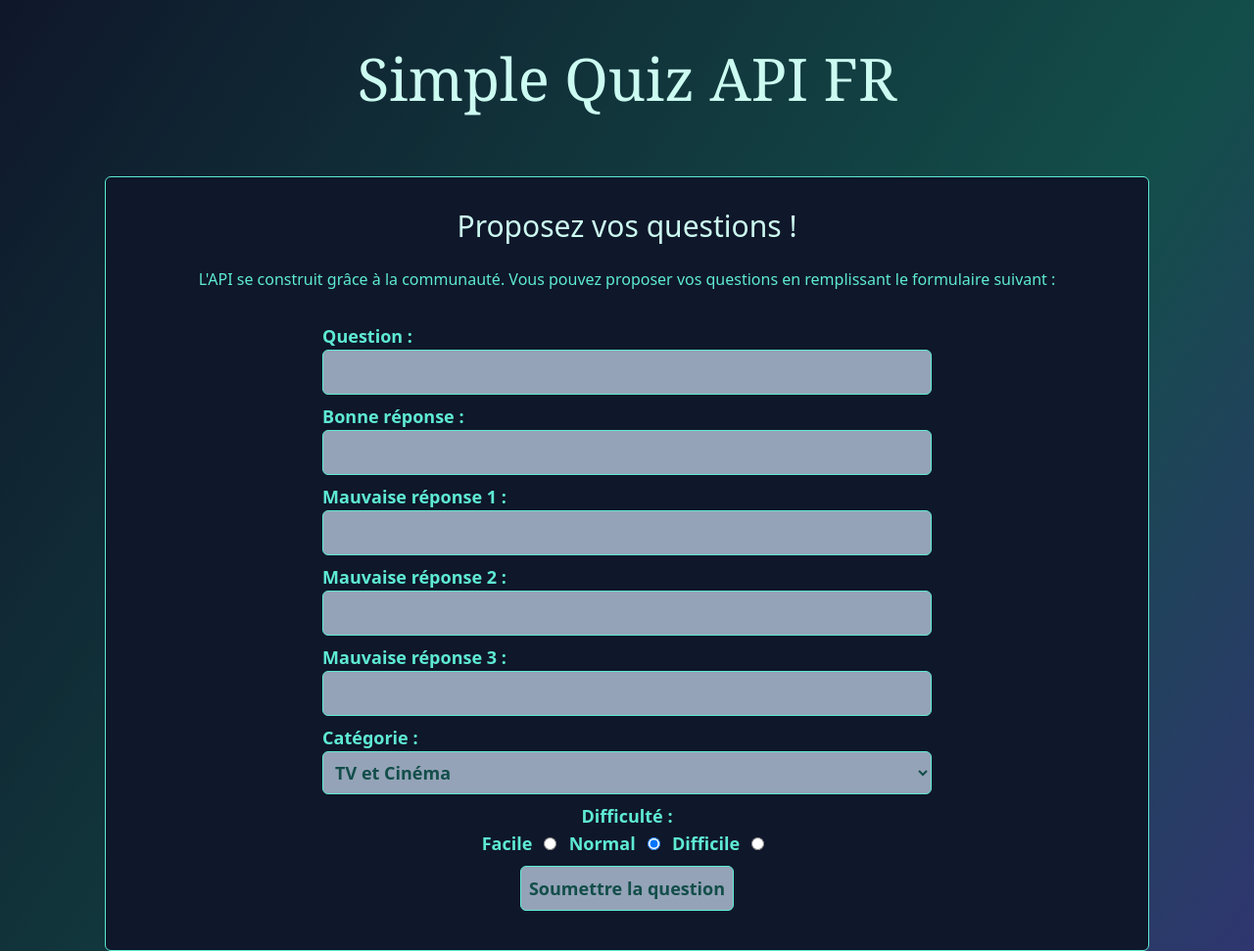
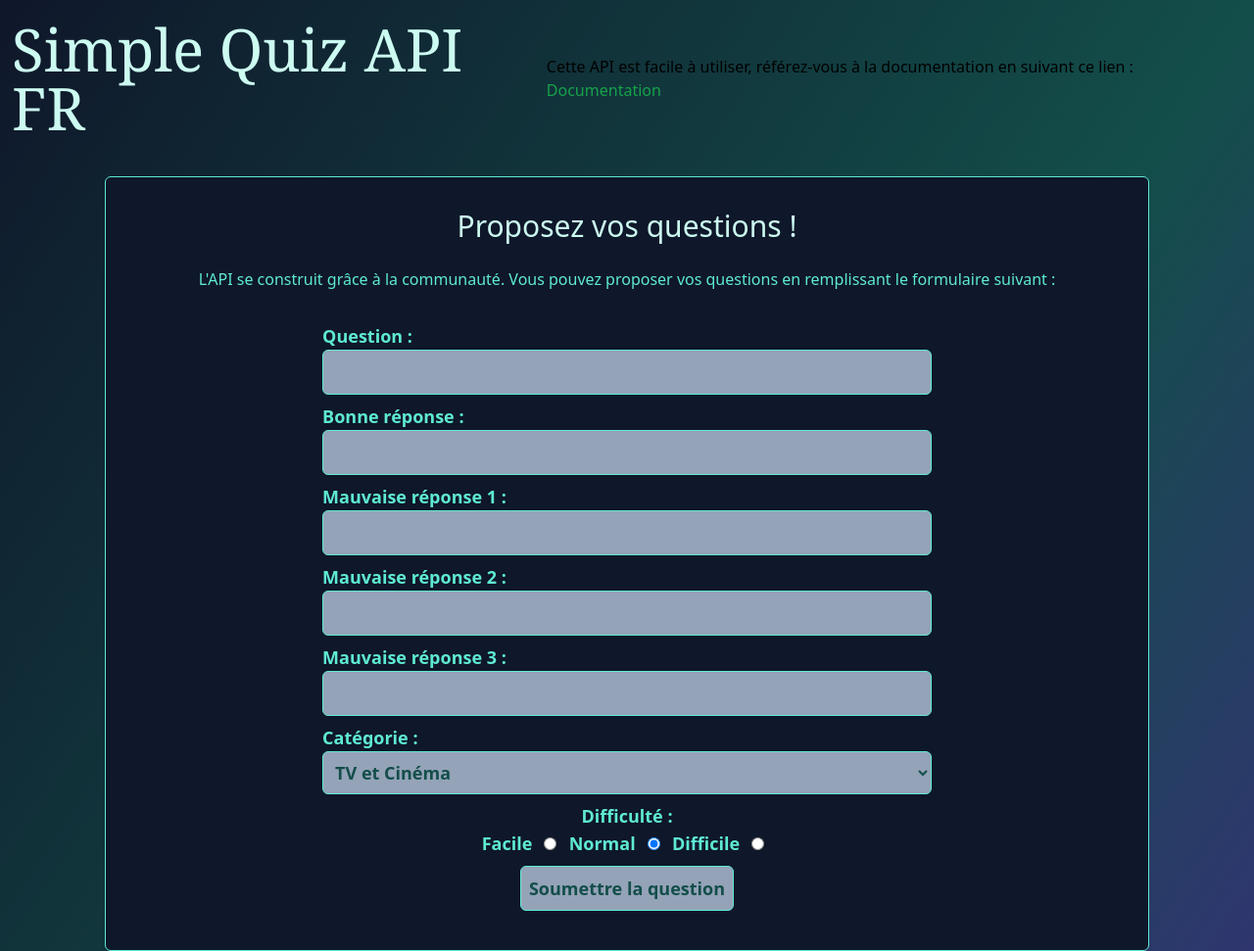
Before and after one commit to Eromnoj/quizAPI, a website: page public/index.html in a window 1280 px wide. Shown: the top 971 px of the page at 98% size. Drawn offline with nearby package versions, Linux system fonts and the light colour scheme.

Commit message:
index UI

```diff
--- a/public/index.html
+++ b/public/index.html
@@ -12,6 +12,10 @@
 	<body class="bg-gradient-to-br from-slate-900 via-teal-900 to-violet-900 min-h-screen">
 		<header class="p-3 h-40 flex justify-center items-center">
 			<h1 class="text-6xl font-serif text-teal-100">Simple Quiz API FR</h1>
+			<p class="p-3">
+				Cette API est facile à utiliser, référez-vous à la documentation en suivant ce lien :
+				<a href="/documentation" class="text-green-600">Documentation</a>
+			</p>
 		</header>
 
 
```
